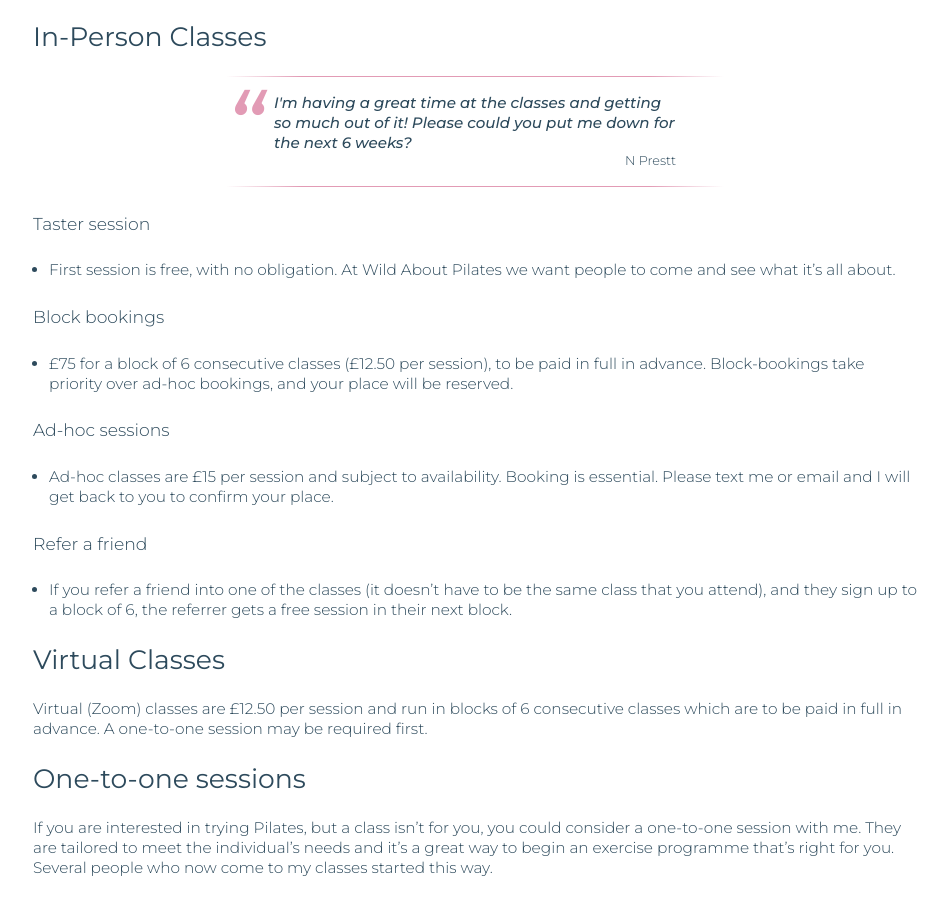
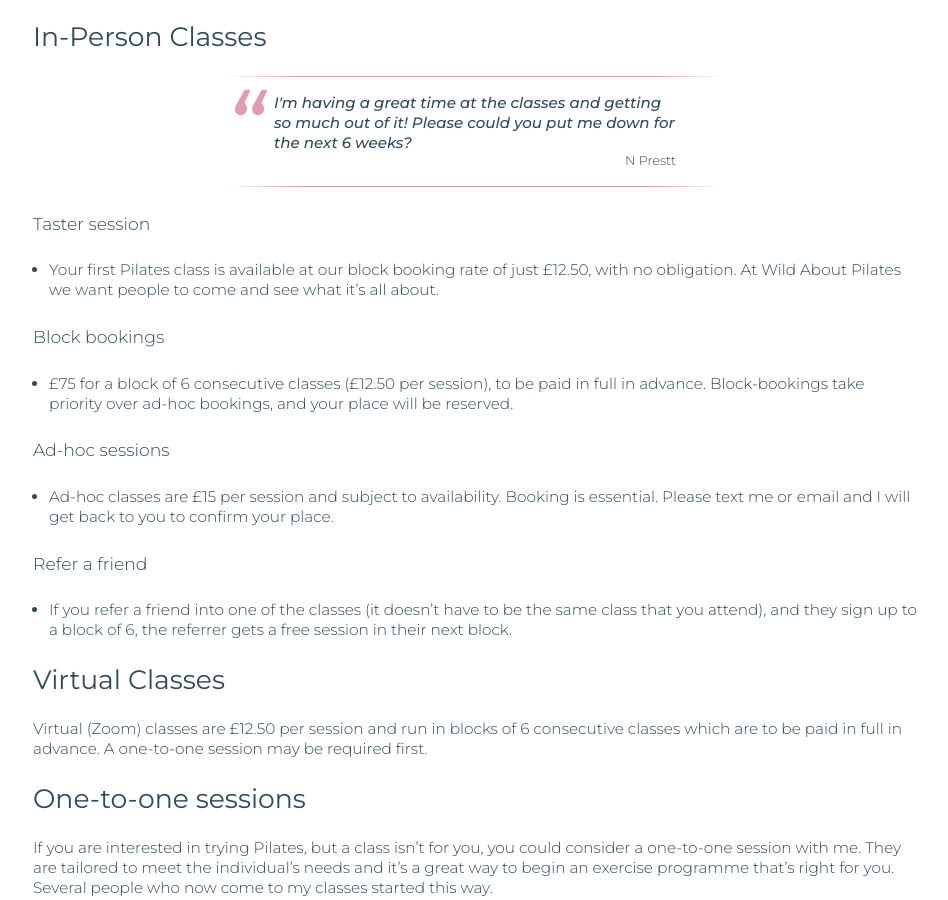
Before and after one commit to mikeraynham/wildaboutpilates, a Jekyll site: the page built from jekyll/classes.md, in a window 1280 px wide and 900 px high, scrolled down 1668 px. Shown: the whole window, without its empty margins (165-1113 px from the left). Built offline with Jekyll 4.4.1, drawn with Linux system fonts in a browser that asks for light colours.

Commit message:
Change taster session pricing

```diff
--- a/jekyll/classes.md
+++ b/jekyll/classes.md
@@ -70,7 +70,7 @@ Wear loose fitting comfortable clothing, and if possible socks with grips on the
 
 Taster session
 
-: First session is free, with no obligation. At Wild About Pilates we want people to come and see what it's all about.
+: Your first Pilates class is available at our block booking rate of just £12.50, with no obligation.  At Wild About Pilates we want people to come and see what it's all about.
 
 Block bookings
 
```
